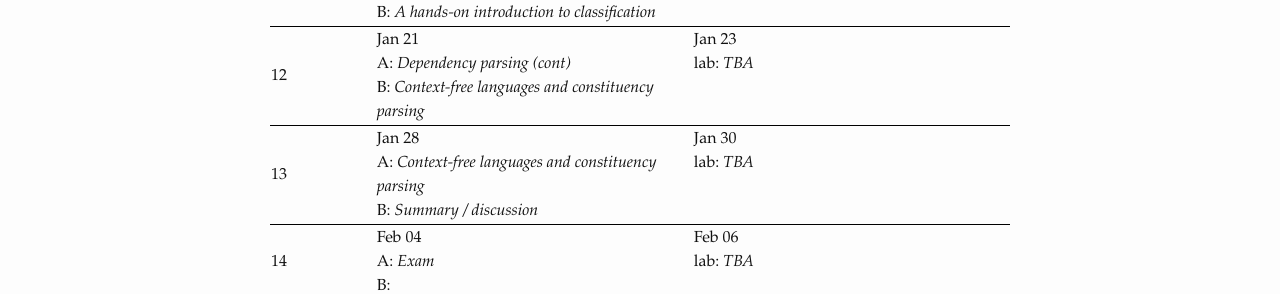
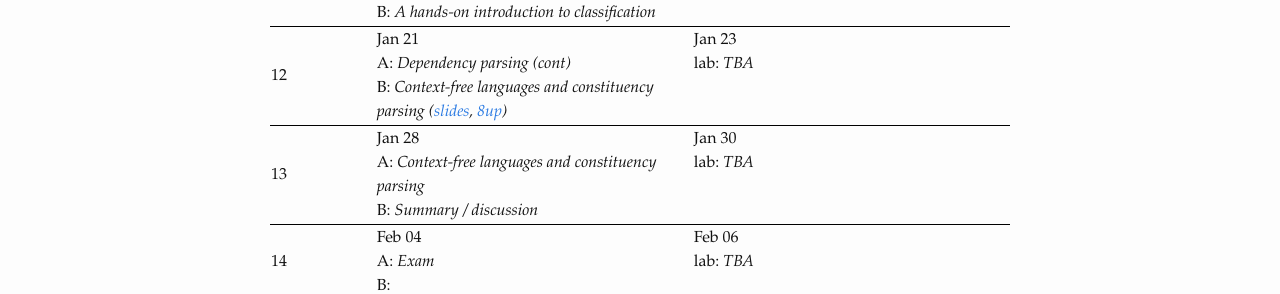
Before and after one commit to dsacl3-2018/dsacl3-2018.github.io, a Jekyll site: the page built from lectures.md, in a window 1280 px wide. Shown: the part 1238-1532 px from the top of the page. Built offline with Jekyll 4.4.1, drawn with Linux system fonts in a browser that asks for light colours.

Commit message:
Update slides.

```diff
--- a/_data/schedule.yml
+++ b/_data/schedule.yml
@@ -120,6 +120,8 @@
       topics:
         A: Dependency parsing (cont)
         B: Context-free languages and constituency parsing
+            (<a href="slides/constituency-parsing.pdf">slides</a>,
+            <a href="slides/constituency-parsing-handout.pdf"> 8up</a>)
     Jan 23:
       topics:
         lab: TBA
```
Also changed, not shown: 4 other files.
